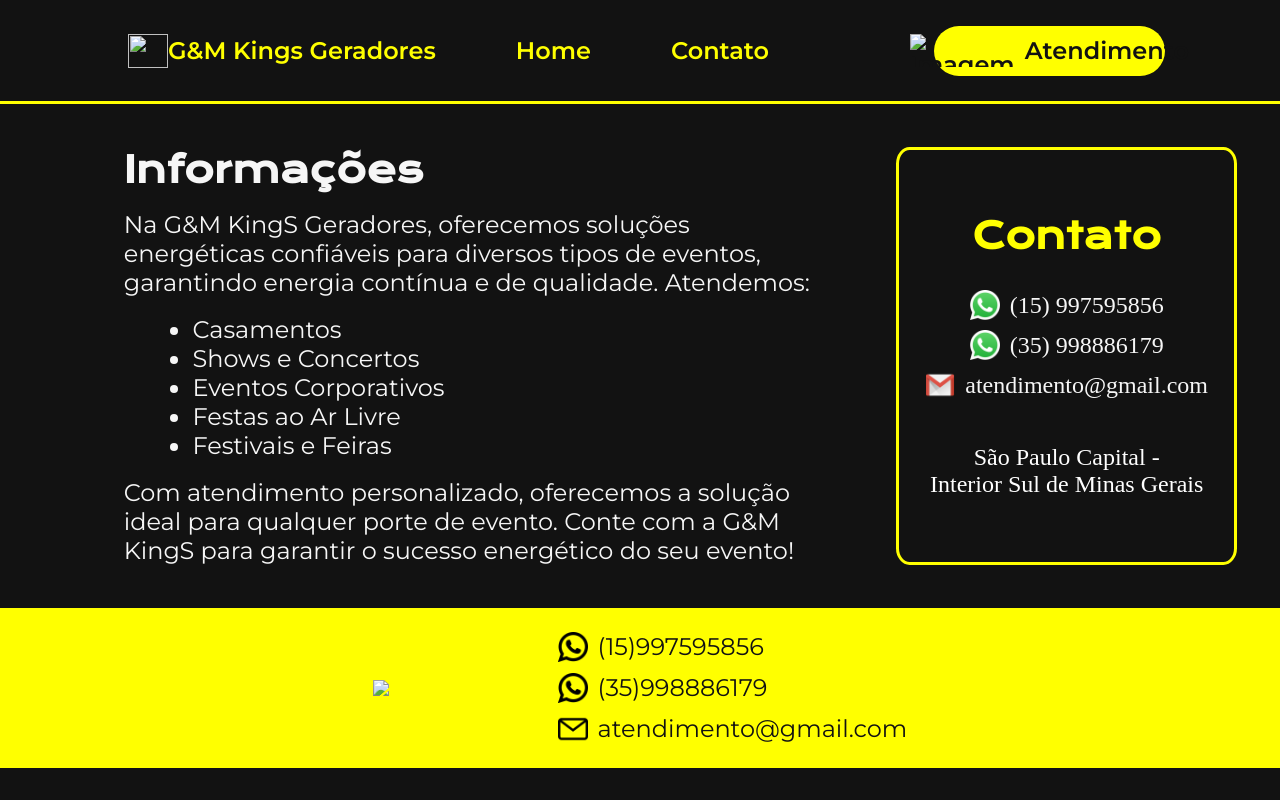
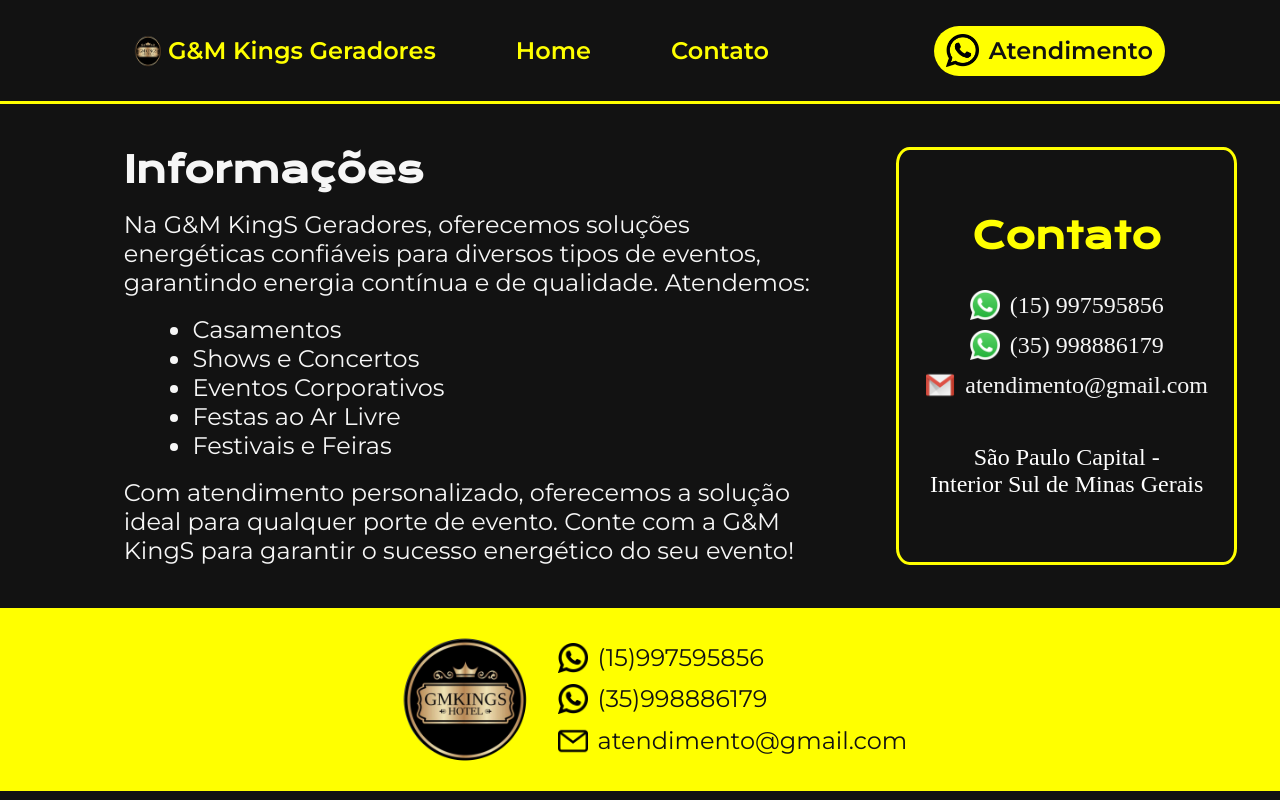
Before and after one commit to lubottesi/gerador, a plain HTML site: page about.html in a window 1280 px wide. Drawn offline with nearby package versions, Linux system fonts and the light colour scheme; the site is published under a folder, as on GitHub Pages, so addresses that start at the root find nothing.

Commit message:
Update about.html

```diff
--- a/about.html
+++ b/about.html
@@ -10,14 +10,14 @@
     <header class="cabecalho">
         <nav class="cabecalho__menu">
             <p class="cabecalho__menu__link no-hover" style="display: flex; align-items: center;" >
-                <img src="/imagens/LOGO-ii.png" alt="" class="LOGO" class="d-inline-block align-text-top">
+                <img src="imagens/LOGO-ii.png" alt="" class="LOGO" class="d-inline-block align-text-top">
                 <span class="texto-logo">G&M Kings Geradores</span>
             </p>
             <a class="cabecalho__menu__link" href="index.html">Home</a>
             <a class="cabecalho__menu__link" href="about.html">Contato</a>
 
             <a id="botaoEntrar" class="botao" href="https://wa.me/5515997595856" target="_blank">
-                <img class="img_zap" src="/imagens/whatsapp (1).png" alt="Imagem">
+                <img class="img_zap" src="imagens/whatsapp (1).png" alt="Imagem">
                 <span>Atendimento</span>
             </a>
 
@@ -63,7 +63,7 @@
 
     </main>
     <footer class="rodape">
-        <img src="/imagens/LOGO-ii.png" class="LOGO-rodape">
+        <img src="imagens/LOGO-ii.png" class="LOGO-rodape">
 
         <div class="rodape-rodape">
             <a href="https://wa.me/5515997595856" class="contatos-rodape">
```
